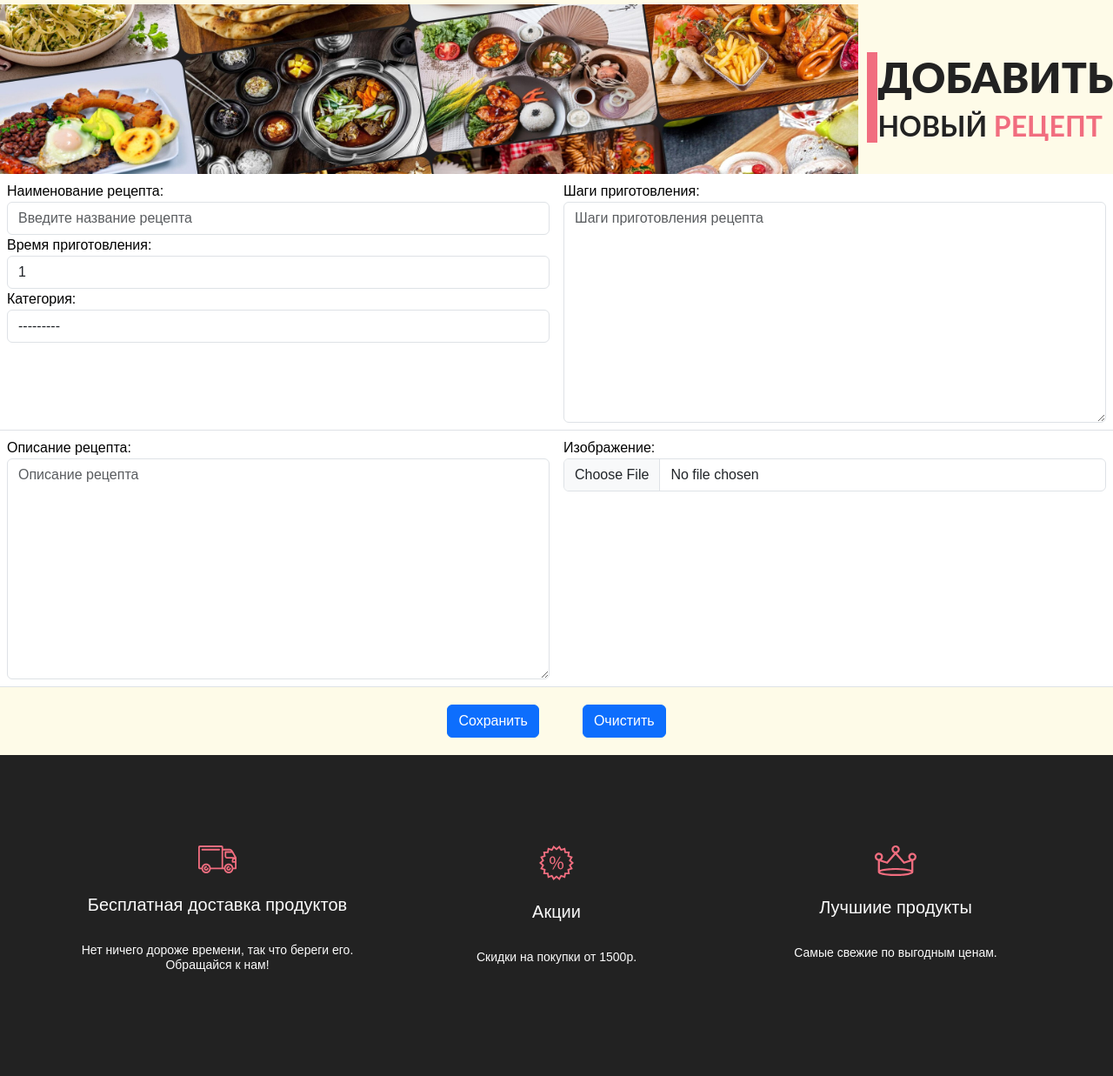
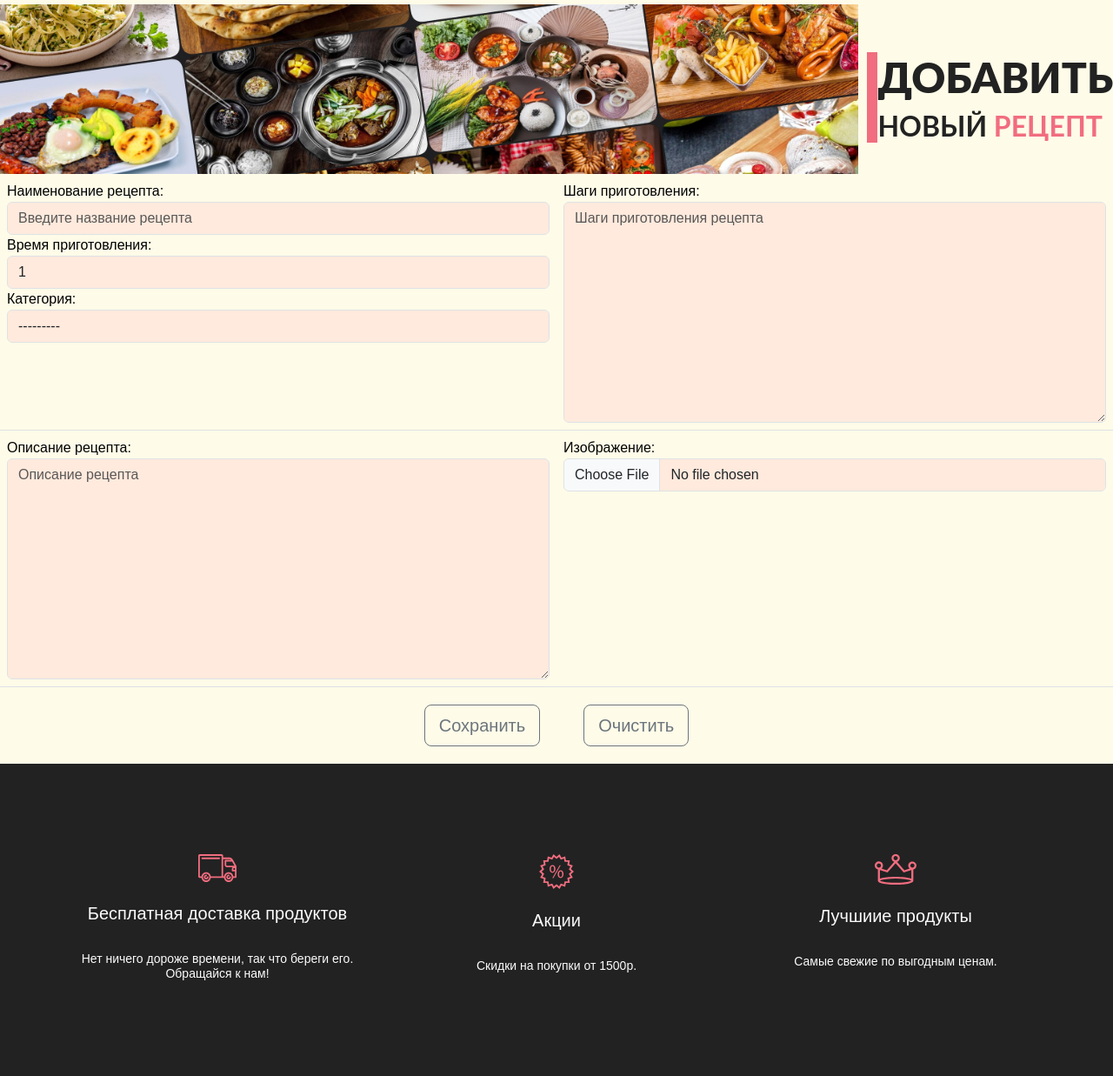
Before and after one commit to AzarnykhOleg/Recipe_Site_on_Django, a Django app: page /recipe/ in a window 1280 px wide. Shown: the part 156-1393 px from the top of the page at 87% size. Run offline with Django 5.2, Linux system fonts and the light colour scheme; the visitor is signed in with stand-in values (Sample User, id 1); data that the repository does not hold is empty; some libraries are stand-ins or nearby versions; some web fonts are replaced.

Commit message:
Added styles to forms

```diff
--- a/recipesapp/static/css/style.css
+++ b/recipesapp/static/css/style.css
@@ -6,6 +6,8 @@
   padding: 0;
   font-family: sans-serif;
 }
+
+
 
 body {
     font-family: 'Lato', sans-serif;
@@ -21,6 +23,9 @@ body {
     font-style: normal;
 }
 
+.form-control {
+    background-color: #ffc5c552;;
+}
 
 .heading_2 {
     color: #F25822;
--- a/recipesapp/templates/recipesapp/recipe_detail.html
+++ b/recipesapp/templates/recipesapp/recipe_detail.html
@@ -19,10 +19,10 @@
             {{ hidden_field }}
         {% endfor %}
 
-        <table class="table">
-            <tr>
-                <td>
-                <div style="text-align: left;">
+        <table class="table" style="background-color: #fefbe8;">
+            <tr style="background-color: #fefbe8;">
+                <td style="background-color: #fefbe8;">
+                <div style="text-align: left; background-color: #fefbe8;">
                     {{ form.title.label_tag }}
                     {% render_field form.title class="form-control" %}
 
@@ -37,8 +37,8 @@
                 </div>
                 </td>
 
-                <td>
-                    <div  class="col-sm" style="text-align: left;">
+                <td style="background-color: #fefbe8;">
+                    <div  class="col-sm" style="text-align: left; background-color: #fefbe8;">
                     {{ form.cooking_steps.label_tag }}
                     {% render_field form.cooking_steps class="form-control" %}
                     </div>
@@ -46,14 +46,14 @@
             </tr>
 
             <tr>
-                <td>
+                <td style="background-color: #fefbe8;">
                     <div style="text-align: left;">
                         {{ form.description.label_tag }}
                         {% render_field form.description class="form-control" %}
                     </div>
                 </td>
 
-                <td>
+                <td style="background-color: #fefbe8;">
                     <div style="text-align: left;">
                         {{ form.image.label_tag }}
                         {% render_field form.image class="form-control" %}
@@ -68,8 +68,8 @@
         </table>
 
         <div style="display: flex; gap: 50px; justify-content: center; margin-top: 20px;margin-bottom: 20px;">
-            <input type="submit" class="btn btn-primary" value="Сохранить">
-            <input type="reset" class="btn btn-primary" value="Очистить">
+            <input type="submit" class="btn btn-outline-secondary btn-lg" value="Сохранить">
+            <input type="reset" class="btn btn-outline-secondary btn-lg" value="Очистить">
         </div>
 
     </form>
```
